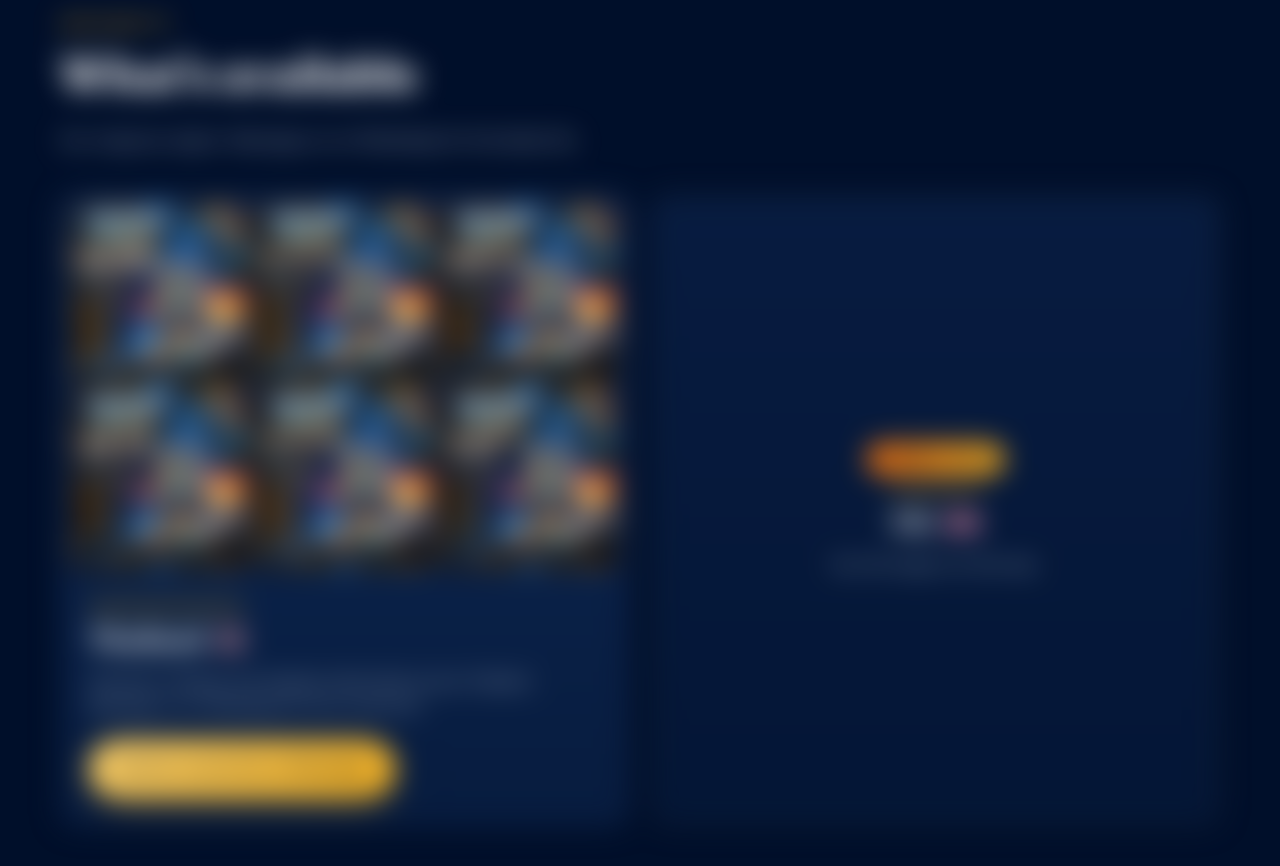
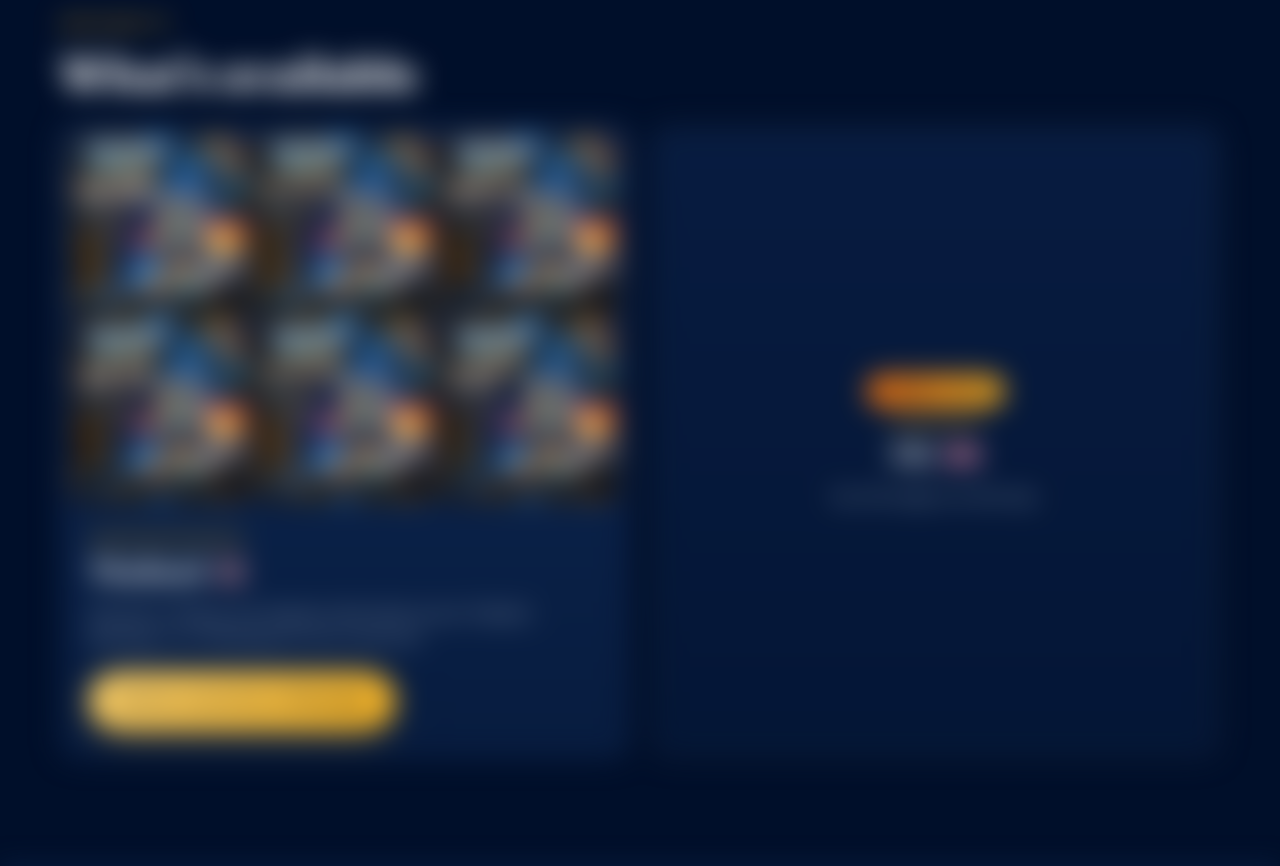
Before and after one commit to ygrc94c47g-wq/Pepttaya.com, a plain HTML site: page index.html in a window 1280 px wide. Shown: the part 1080-1946 px from the top of the page. Drawn offline with Linux system fonts and the light colour scheme.

Commit message:
Remove 'Our range by region' subtitle

```diff
--- a/index.html
+++ b/index.html
@@ -193,7 +193,6 @@
       <div class="container">
         <p class="eyebrow reveal">Availability</p>
         <h2 class="reveal">What's available</h2>
-        <p class="section-sub reveal">Our range by region. Message us on WhatsApp for the latest list.</p>
 
         <div class="avail-grid">
           <article class="avail-card reveal" aria-labelledby="avail-th">
```
